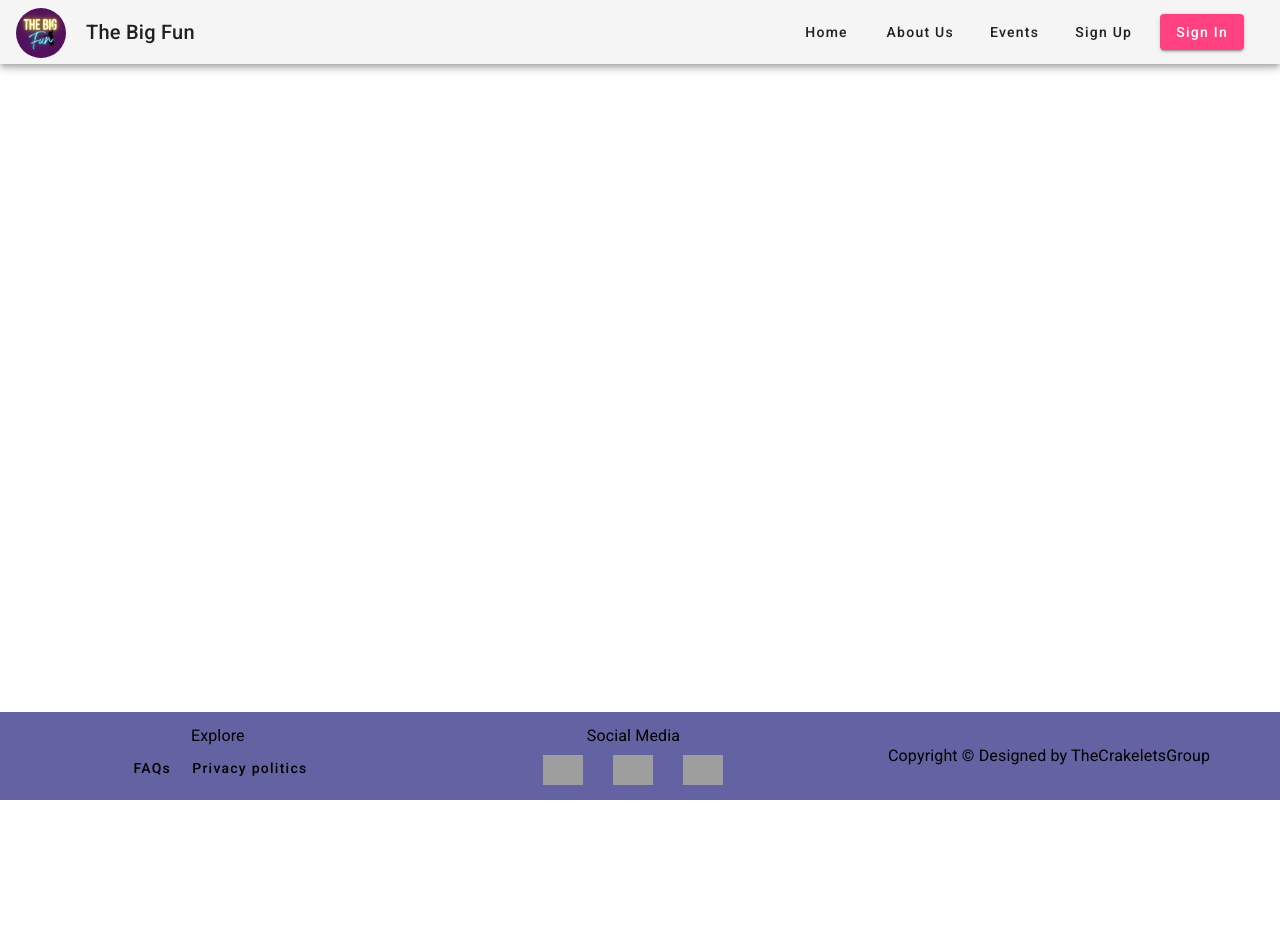
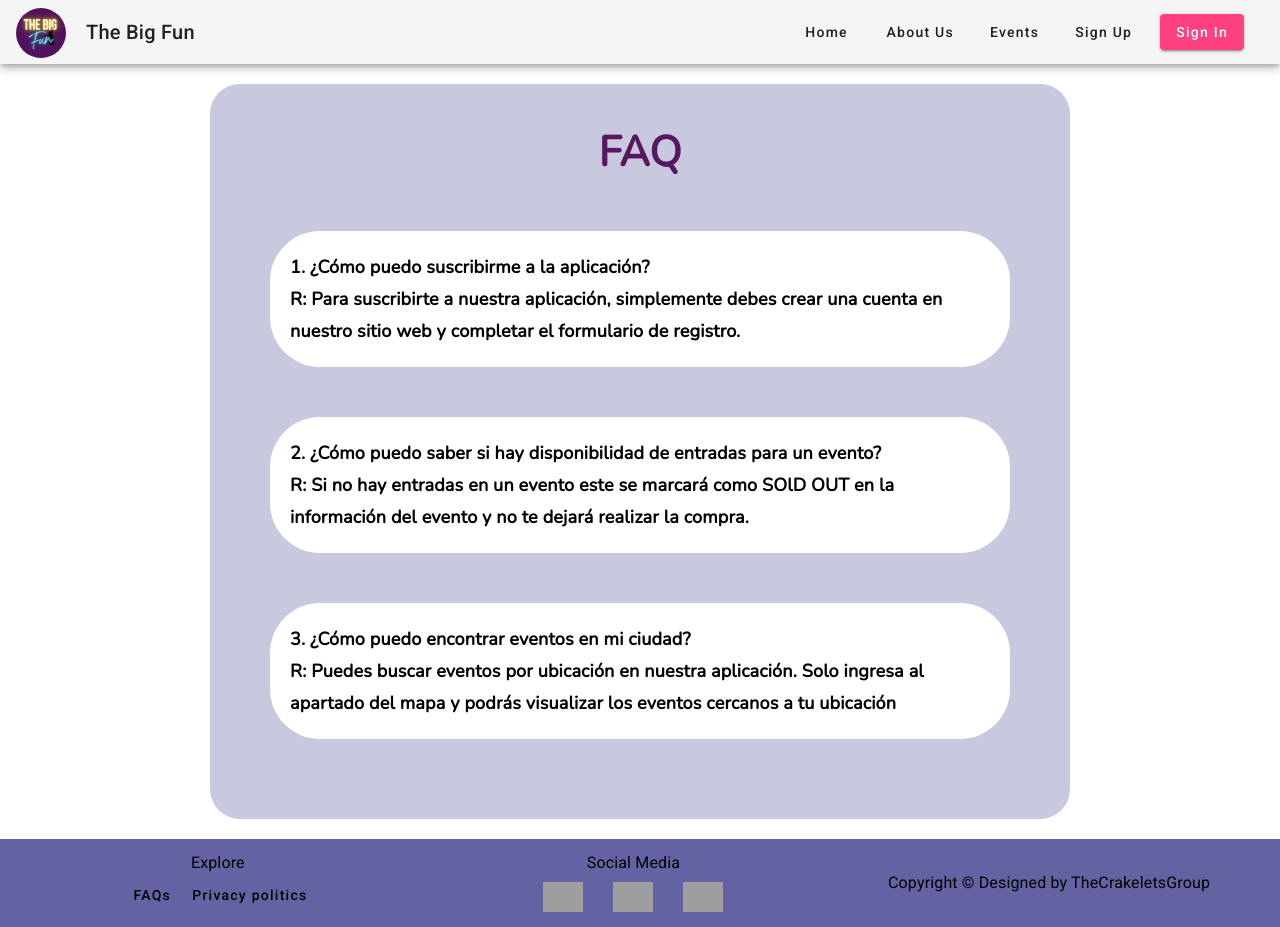
Before and after one commit to CrackeletsGroup-IoT/the-big-fun-web-application, an Angular app: page / in a window 1280 px wide. Before the commit the page ends 800 px from the top, so only its background shows below. Built offline with nearby package versions, Linux system fonts and the light colour scheme; grey boxes are pictures that could not be loaded.

Commit message:
feat: Faq component implemented

```diff
--- a/src/app/app.component.html
+++ b/src/app/app.component.html
@@ -1,6 +1,5 @@
 <app-nav></app-nav>
-
-
-
-
+<br>
+<app-faq-content></app-faq-content>
+<br>
 <app-footer-content></app-footer-content>
--- a/src/app/event/components/faq-content/faq-content.component.css
+++ b/src/app/event/components/faq-content/faq-content.component.css
@@ -0,0 +1,55 @@
+.title h1 {
+  font-family: "Nunito", sans-serif;
+  font-style: normal;
+  font-weight: 800;
+  font-size: 42px;
+  line-height: 57px;
+  color: rgba(83, 16, 92, 0.96);
+  text-align: center;
+  margin-top: 10px;
+}
+
+.background {
+  background: rgba(99, 99, 163, 0.35);
+  border-radius: 30px;
+  padding: 30px;
+}
+
+.container {
+  background: #ffffff;
+  border-radius: 50px;
+  padding: 20px;
+  margin-bottom: 30px;
+}
+
+.container h3 {
+  font-family: "Nunito", sans-serif;
+  font-style: normal;
+  font-weight: 700;
+  font-size: 18px;
+  line-height: 27px;
+  color: #000000;
+  margin: 0;
+}
+
+@media (min-width: 768px) {
+  .background {
+    max-width: 800px;
+
+    margin: 0 auto;
+    align-content:center;
+    left:50%;
+    justify-content:center;
+  }
+
+  .container {
+    max-width: 700px;
+    margin: 0 auto 50px;
+
+  }
+
+  .container h3 {
+    font-size: 18px;
+    line-height: 32px;
+  }
+}
--- a/src/app/event/components/faq-content/faq-content.component.html
+++ b/src/app/event/components/faq-content/faq-content.component.html
@@ -1 +1,24 @@
-<p>faq-content works!</p>
+<link href='https://fonts.googleapis.com/css?family=Nunito' rel='stylesheet'>
+<div class="background">
+  <div class="title">
+    <h1>FAQ</h1>
+  </div>
+  <div class="container" style="max-width: 700px; margin-top: 50px;">
+    <h3> 1. ¿Cómo puedo suscribirme a la aplicación?
+      <br>
+      R: Para suscribirte a nuestra aplicación, simplemente debes crear una cuenta en nuestro sitio web y completar el formulario de registro.
+    </h3>
+  </div>
+  <div class="container" style="max-width: 700px; margin-top: 50px;">
+    <h3> 2. ¿Cómo puedo saber si hay disponibilidad de entradas para un evento?
+      <br>
+      R: Si no hay entradas en un evento este se marcará como SOlD OUT en la información del evento y no te dejará realizar la compra.
+    </h3>
+  </div>
+  <div class="container" style="max-width: 700px; margin-top: 50px;">
+    <h3> 3. ¿Cómo puedo encontrar eventos en mi ciudad?
+      <br>
+      R: Puedes buscar eventos por ubicación en nuestra aplicación. Solo ingresa al apartado del mapa y podrás visualizar los eventos cercanos a tu ubicación
+    </h3>
+  </div>
+</div>
--- a/src/app/event/components/footer-content/footer-content.component.css
+++ b/src/app/event/components/footer-content/footer-content.component.css
@@ -1,6 +1,5 @@
 .footer{
   background-color: #6363A3;
-  position: absolute;
   bottom: 0;
   width: 98.4%;
   padding: 10px;
```
